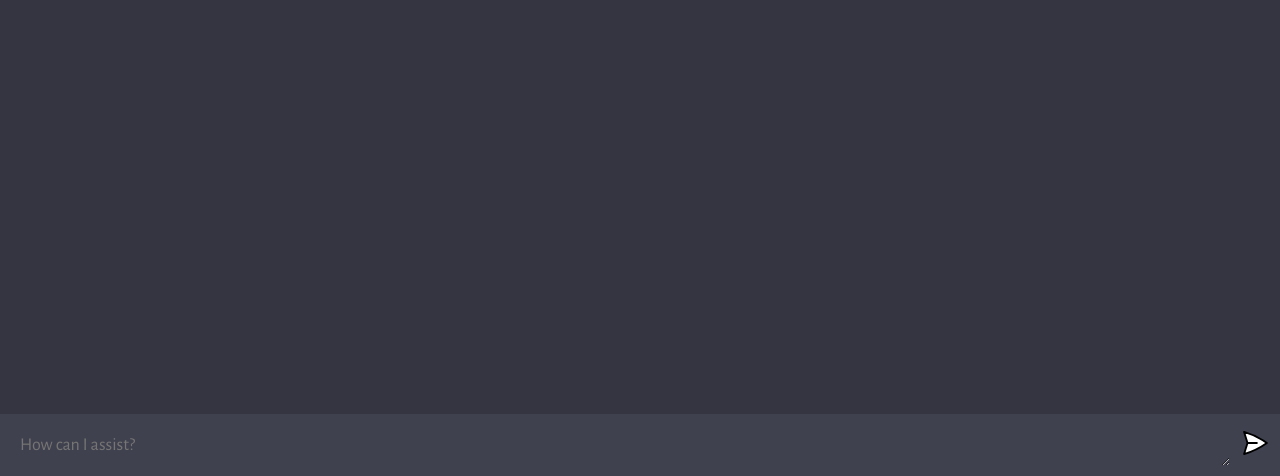
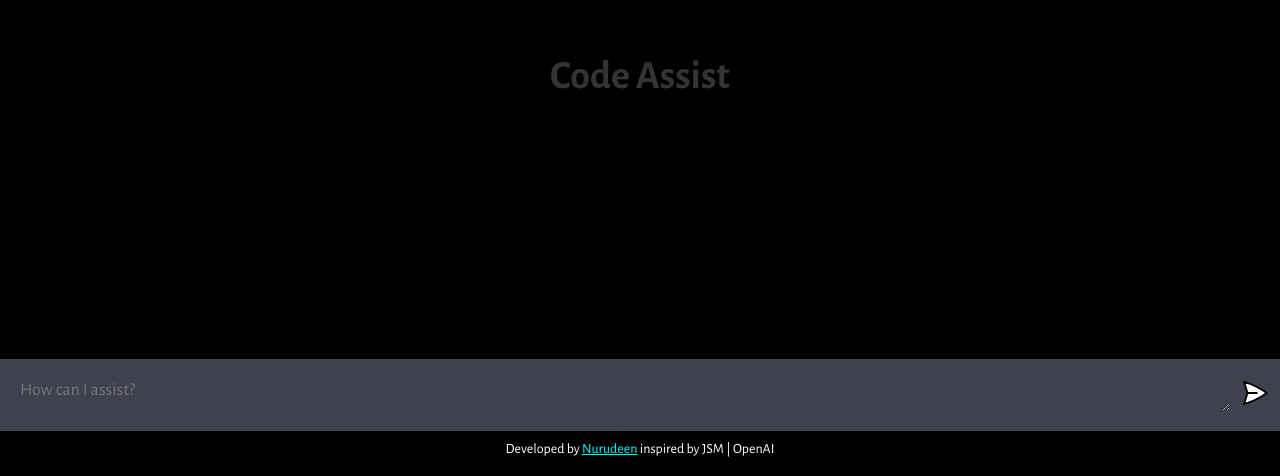
Before and after one commit to Nurudeen-EasilyCoded/Code-AI-Assist, a website built with Vite: page client/index.html in a window 1280 px wide. Shown: the part 324-800 px from the top of the page. Built offline with nearby package versions, Linux system fonts and the light colour scheme.

Commit message:
update the server url

```diff
--- a/client/index.html
+++ b/client/index.html
@@ -9,8 +9,8 @@
   </head>
   <body>
     <div id="app">
+      <h1 id="background_text">Code Assist</h1>
       <div id="chat_container"></div>
-
       <form>
         <textarea
           name="prompt"
@@ -20,6 +20,13 @@
         ></textarea>
         <button type="submit"><img src="assets/send.svg" /></button>
       </form>
+      <p style="color: #fff; margin: 10px; font-size: 14px">
+        Developed by
+        <a href="http://everythingcoded.com" target="_blank" style="color: cyan"
+          >Nurudeen</a
+        >
+        inspired by JSM | OpenAI
+      </p>
     </div>
     <script type="module" src="/script.js"></script>
   </body>
--- a/client/script.js
+++ b/client/script.js
@@ -84,7 +84,7 @@ const handleSubmit = async (event) => {
   loader(messageDiv);
 
   //fetch data from server -> bot' response
-  const response = await fetch('http://localhost:5000', {
+  const response = await fetch('https://code-ai-assist.onrender.com', {
     method: 'POST',
     headers: { 'Content-Type': 'application/json'},
     body: JSON.stringify({
--- a/client/style.css
+++ b/client/style.css
@@ -8,13 +8,13 @@
 }
 
 body {
-  background: #343541;
+  background: #000000;
 }
 
 #app {
   width: 100vw;
-  height: 100vh;
-  background: #343541;
+  height: 99vh;
+  background: #000;
 
   display: flex;
   flex-direction: column;
@@ -38,6 +38,18 @@ body {
   padding-bottom: 20px;
   scroll-behavior: smooth;
 }
+
+#background_text {
+  position: fixed;
+  top: 50%;
+  left: 50%;
+  transform: translate(-50%, -50%);
+  color: #353333;
+  font-weight: bold;
+  font-size: 40px;
+  z-index: 1;
+}
+
 
 /* hides scrollbar */
 #chat_container::-webkit-scrollbar {
@@ -126,15 +138,14 @@ form {
 
 textarea {
   width: 100%;
-
   color: #fff;
   font-size: 18px;
-
   padding: 10px;
   background: transparent;
   border-radius: 5px;
   border: none;
   outline: none;
+  margin-bottom: 10px;
 }
 
 button {
```
